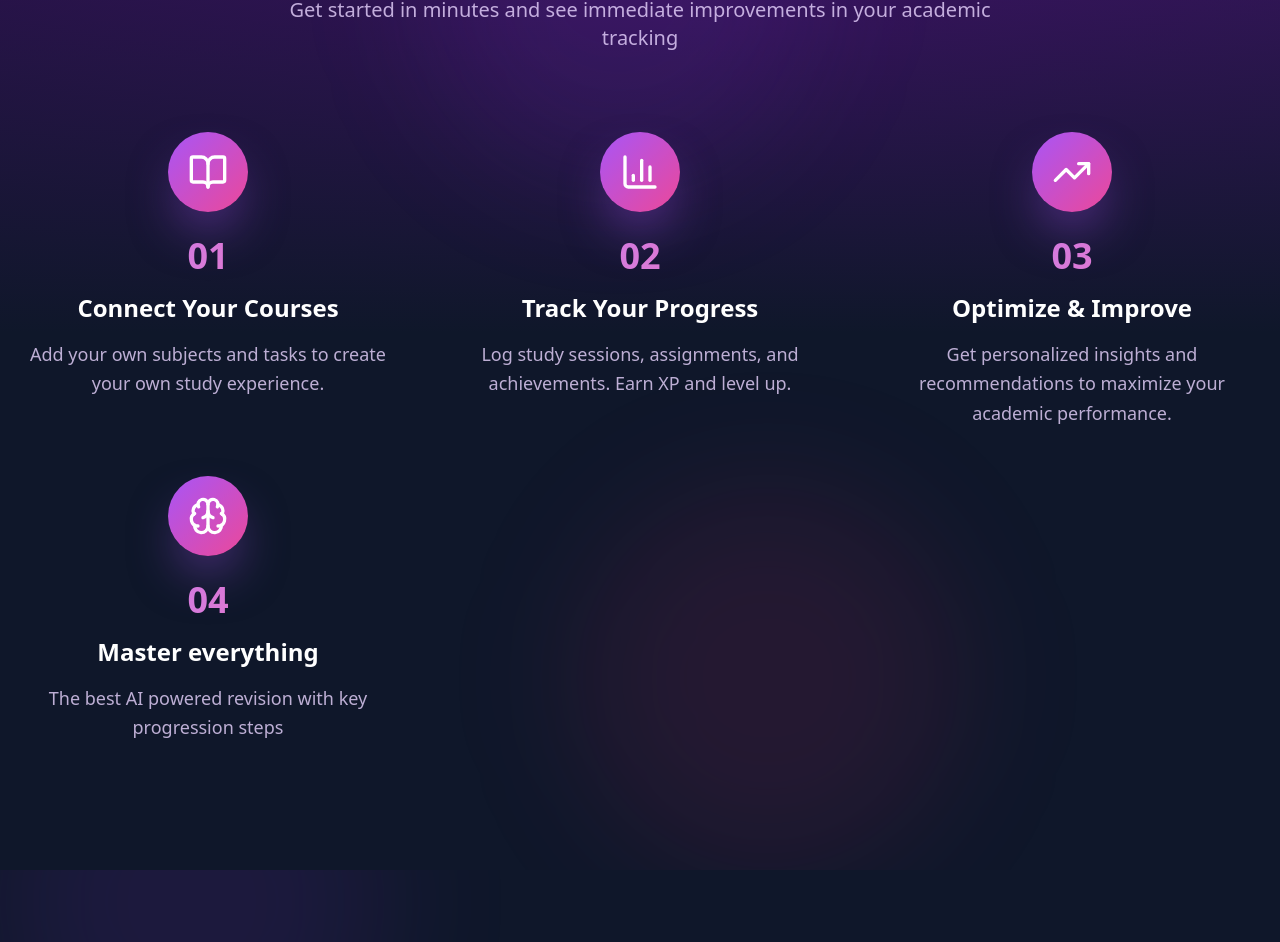
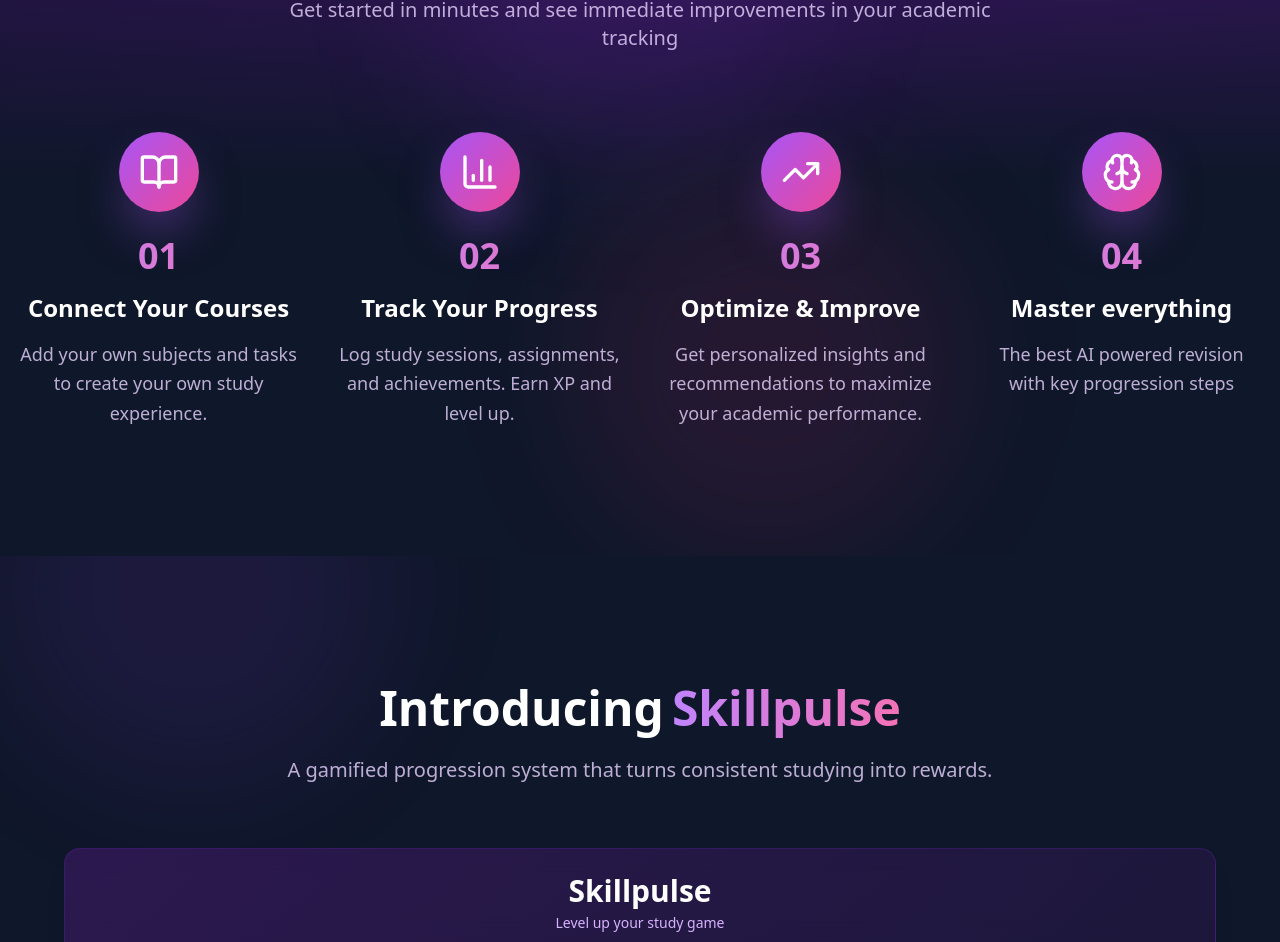
Before and after one commit to dkhedekar79/Trackviso2, a React (Vite) app: page / in a window 1280 px wide. Shown: the part 3000-3942 px from the top of the page. Built offline with nearby package versions, Linux system fonts and the light colour scheme.

Commit message:
Update Landing.jsx

```diff
--- a/src/pages/Landing.jsx
+++ b/src/pages/Landing.jsx
@@ -502,7 +502,7 @@ const Landing = () => {
             </p>
           </motion.div>
 
-          <div className="grid lg:grid-cols-3 gap-12">
+          <div className="grid lg:grid-cols-4 gap-9">
             {[
               {
                 step: "01",
```
